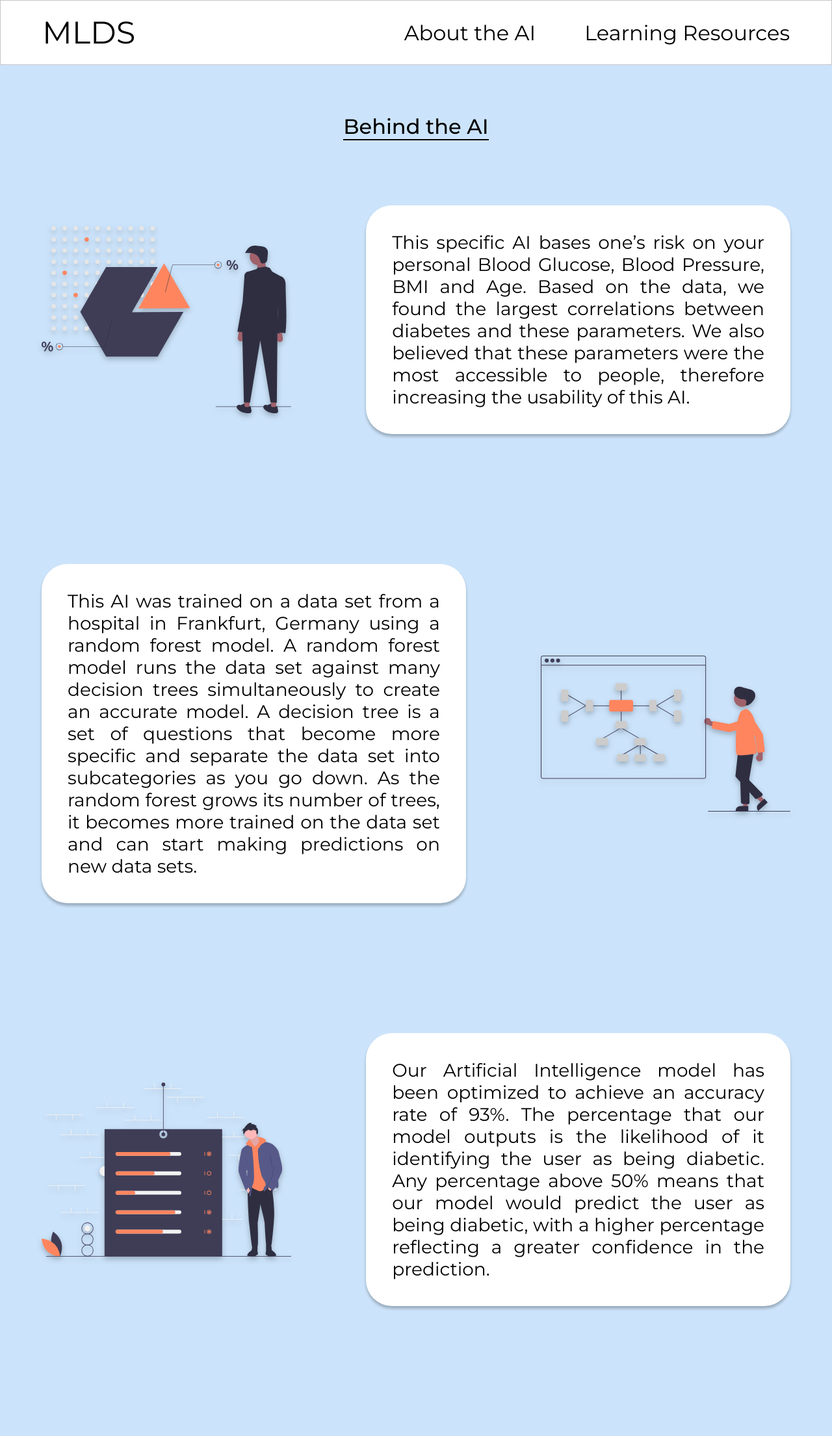
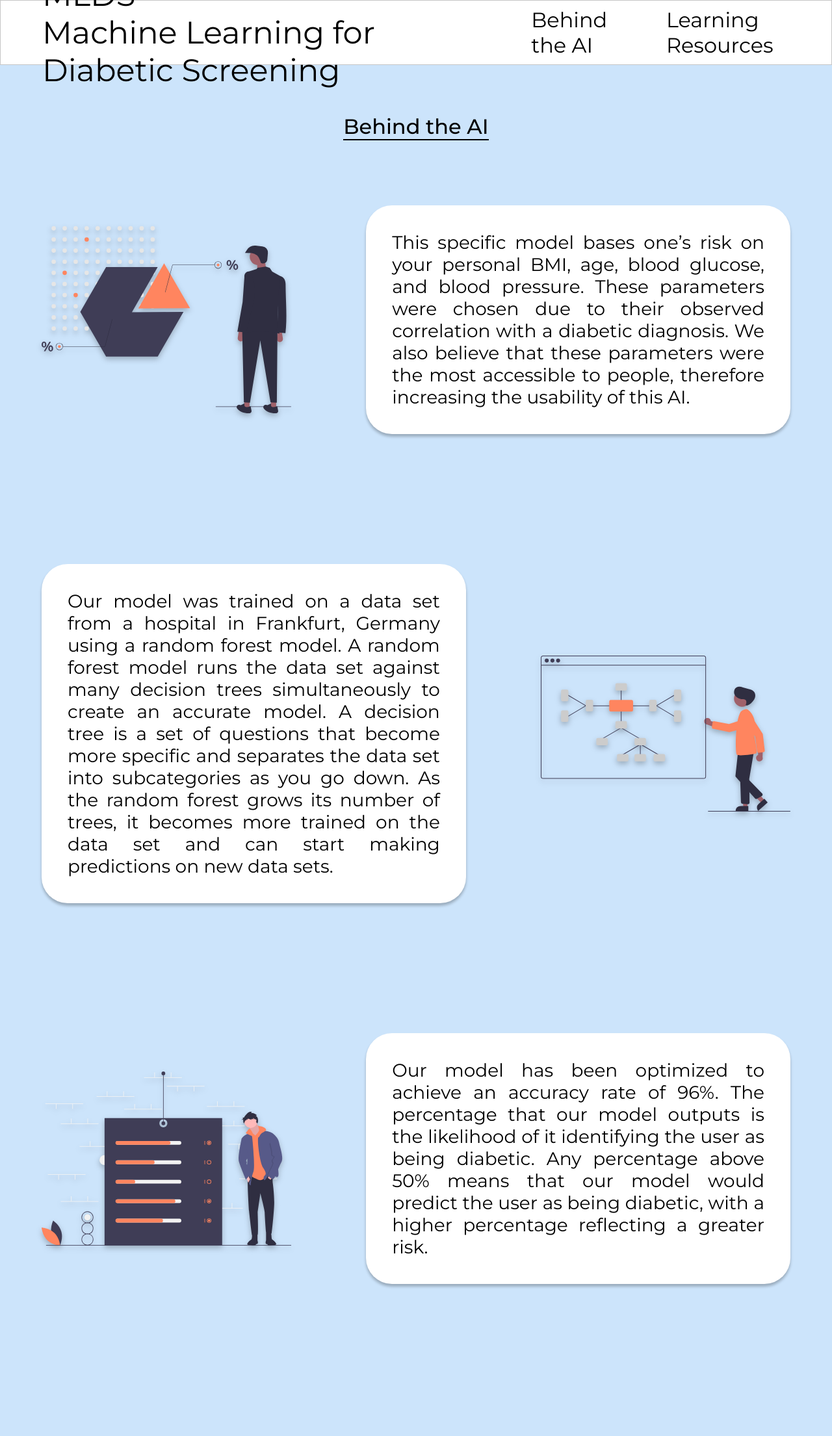
Before and after one commit to stefan-wei/MLDS, a Flask app: page /ai in a window 1280 px wide. Shown: the whole page at 65% size. After the commit the page ends 1982 px from the top, so only its background shows below. Run offline with Flask 2, Linux system fonts and the light colour scheme.

Commit message:
Update ai.html

```diff
--- a/templates/ai.html
+++ b/templates/ai.html
@@ -2,7 +2,7 @@
 <html lang='en'>
  <head>
    <meta charset='UTF-8'/>
-   <title>{{title}}</title>
+   <title>Behind the AI</title>
    <link rel='stylesheet' href="/static/styles/main.css"/>
    <link rel="preconnect" href="https://fonts.gstatic.com">
    <link href="https://fonts.googleapis.com/css2?family=Inconsolata:wght@400;500;600;800&display=swap" rel="stylesheet">
@@ -12,9 +12,10 @@
 
  <!-- THIS IS THE HEADER -->
  <div class='header'>
-   <div class='title' ><a href="{{ url_for('index') }}">MLDS</a></div>
+   <div class='title' ><a href="{{ url_for('index') }}">MLDS</a>
+     <div class='titledisc'>Machine Learning for Diabetic Screening</div></div>
    <div class='headerlinks'>
-     <div class='headerlink'><a href="{{ url_for('ai') }}">About the AI</a></div>
+     <div class='headerlink'><a href="{{ url_for('ai') }}">Behind the AI</a></div>
      <div class='headerlink'><a href="{{ url_for('learn') }}">Learning Resources</a></div>
    </div>
  </div>
@@ -28,14 +29,14 @@
  <div class='ai_introduction'>
  	<img src='/static/prettystuff/statistics.svg' class='statistics_svg'>
   <div class='text_background'>
- 	  <div class='ai_introduction_text'>This specific AI bases one’s risk on your personal Blood Glucose, Blood Pressure, BMI and Age. Based on the data, we found the largest correlations between diabetes and these parameters. We also believed that these parameters were the most accessible to people, therefore increasing the usability of this AI.
+ 	  <div class='ai_introduction_text'>This specific model bases one’s risk on your personal BMI, age, blood glucose, and blood pressure. These parameters were chosen due to their observed correlation with a diabetic diagnosis. We also believe that these parameters were the most accessible to people, therefore increasing the usability of this AI.
     </div>
   </div>
  </div>
 
  <div class='ai_introduction'>
   <div class='text_background'>
- 	  <div class='ai_introduction_text'>This AI was trained on a data set from a hospital in Frankfurt, Germany using a random forest model. A random forest model runs the data set against many decision trees simultaneously to create an accurate model. A decision tree is a set of questions that become more specific and separate the data set into subcategories as you go down. As the random forest grows its number of trees, it becomes more trained on the data set and can start making predictions on new data sets.
+ 	  <div class='ai_introduction_text'>Our model was trained on a data set from a hospital in Frankfurt, Germany using a random forest model. A random forest model runs the data set against many decision trees simultaneously to create an accurate model. A decision tree is a set of questions that become more specific and separates the data set into subcategories as you go down. As the random forest grows its number of trees, it becomes more trained on the data set and can start making predictions on new data sets.
     </div>
   </div>
    <img src='/static/prettystuff/mindmap.svg' class='mindmap_svg'>
@@ -44,7 +45,9 @@
  <div class='ai_introduction'>
  	<img src='/static/prettystuff/percent.svg' class='yessir_svg'>
   <div class='text_background'>
- 	  <div class='ai_introduction_text'>Our Artificial Intelligence model has been optimized to achieve an accuracy rate of 93%. The percentage that our model outputs is the likelihood of it identifying the user as being diabetic. Any percentage above 50% means that our model would predict the user as being diabetic, with a higher percentage reflecting a greater confidence in the prediction.
+ 	  <div class='ai_introduction_text'>Our model has been optimized to achieve an accuracy rate of 96%. The percentage that our model outputs is the likelihood of it identifying the user as being diabetic. Any percentage above 50% means that our model would predict the user as being diabetic, with a higher percentage reflecting a greater risk.
     </div>
   </div>
  </div>
+</body>
+</html>
```
